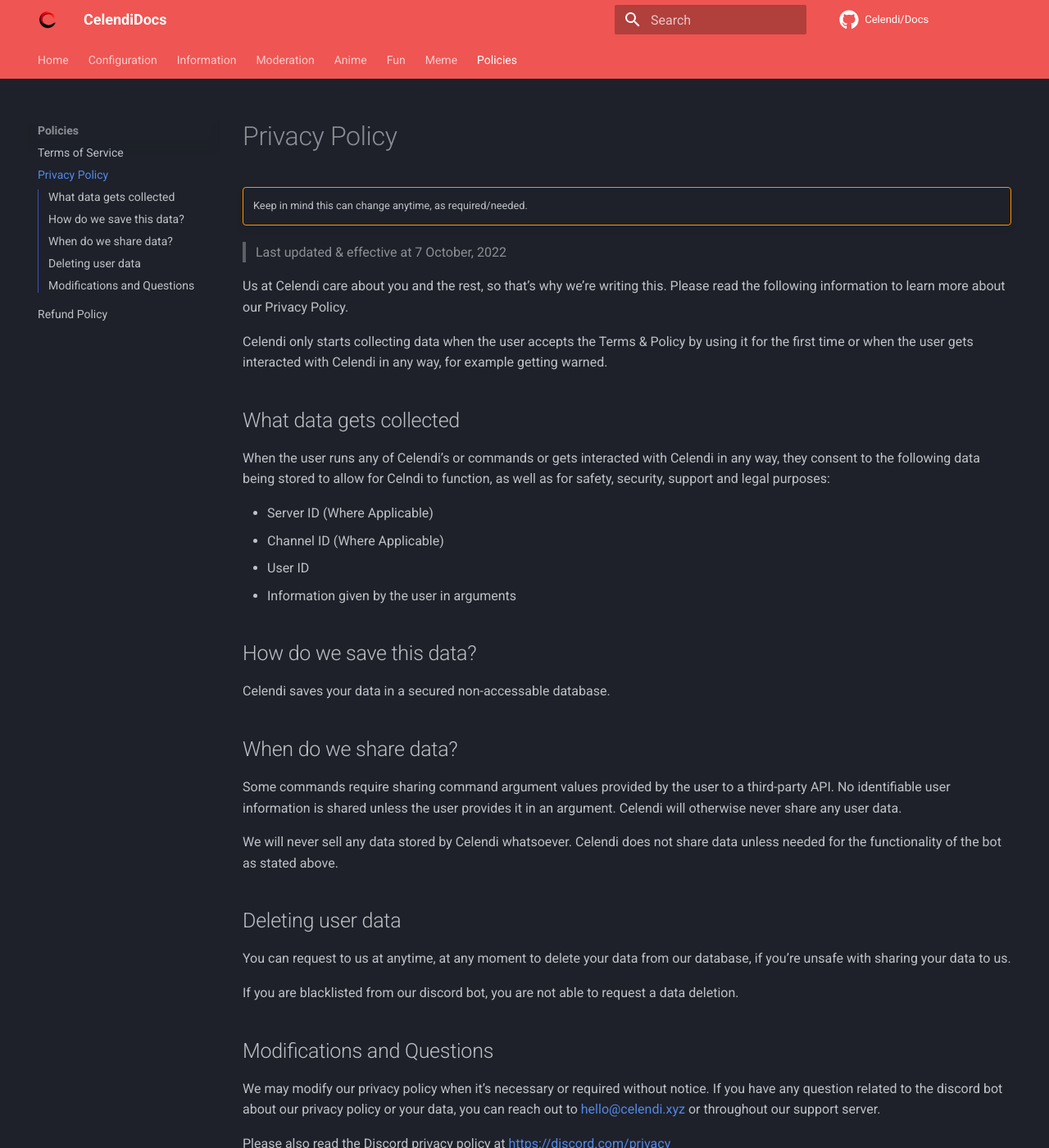
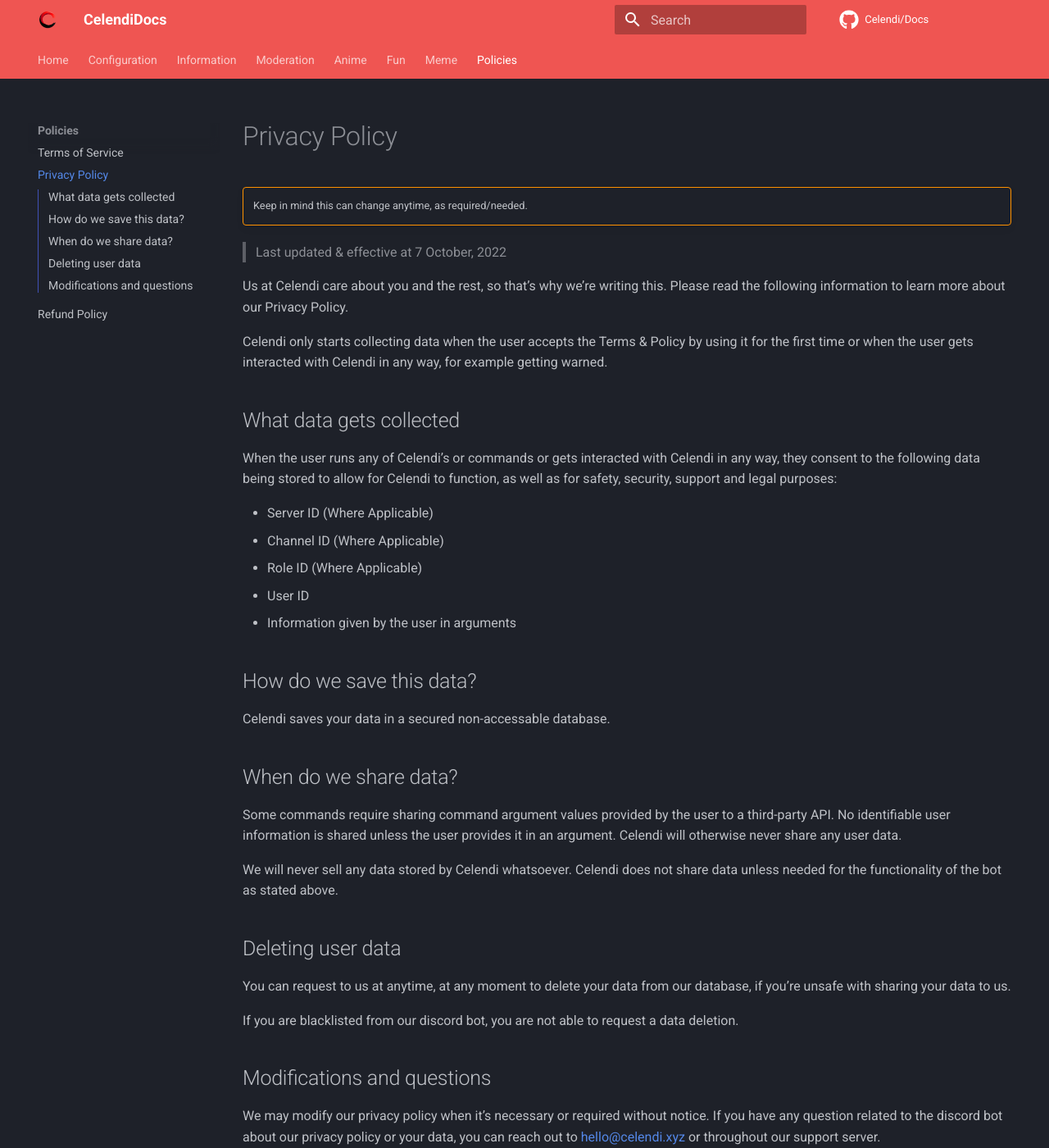
Before and after one commit to Celendi/Docs, an MkDocs documentation site: the page built from docs/policies/privacy.md, in a window 1280 px wide and 1400 px high. Shown: the whole window at 82% size. Built offline with MkDocs 1.6.1 and Material for MkDocs 9.7.7, drawn with Linux system fonts in a browser that asks for light colours; comment, search, counter and statistics services are not loaded.

Commit message:
feat(privacy): added some things
Signed-off-by: Ilian <72648901+Iliannnn@users.noreply.github.com>

```diff
--- a/docs/policies/privacy.md
+++ b/docs/policies/privacy.md
@@ -14,10 +14,11 @@
 
 ## What data gets collected
 
-When the user runs any of Celendi's or commands or gets interacted with Celendi in any way, they consent to the following data being stored to allow for Celndi to function, as well as for safety, security, support and legal purposes:
+When the user runs any of Celendi's or commands or gets interacted with Celendi in any way, they consent to the following data being stored to allow for Celendi to function, as well as for safety, security, support and legal purposes:
 
 * Server ID (Where Applicable)
 * Channel ID (Where Applicable)
+* Role ID (Where Applicable)
 * User ID
 * Information given by the user in arguments
 
@@ -37,7 +38,7 @@
 
 If you are blacklisted from our discord bot, you are not able to request a data deletion.
 
-## Modifications and Questions
+## Modifications and questions
 
 We may modify our privacy policy when it's necessary or required without notice.
 If you have any question related to the discord bot about our privacy policy or your data, you can reach out to hello@celendi.xyz or throughout our support server.
```
